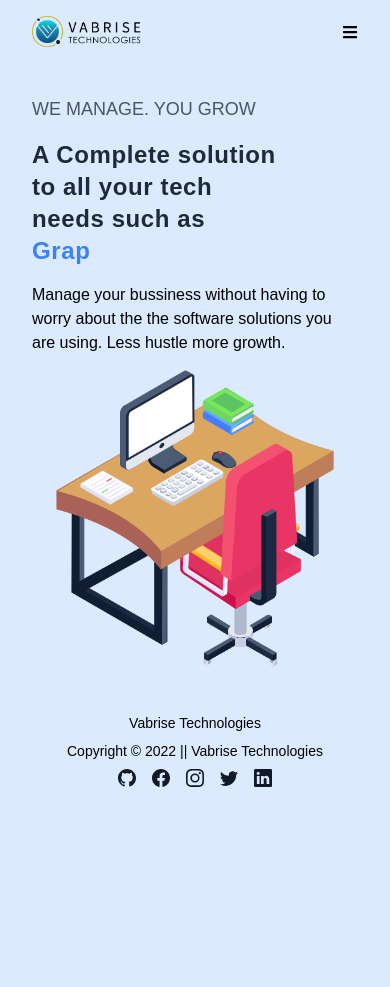
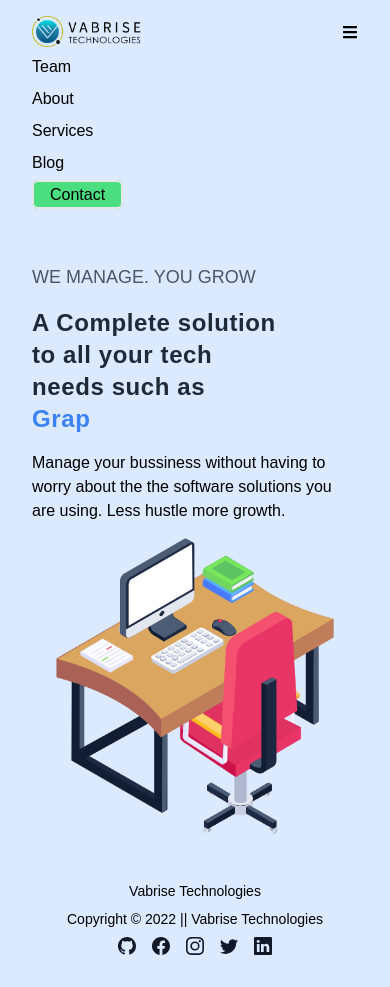
Before and after one commit to Andrew-Ochieng/Vabrise, a React (Create React App) app: page / in a window 390 px wide. Before the commit the page ends 844 px from the top, so only its background shows below. Built offline with nearby package versions, Linux system fonts and the light colour scheme; no server answers.

Commit message:
add change from npm to yarn

```diff
--- a/src/components/Navbar.js
+++ b/src/components/Navbar.js
@@ -13,19 +13,34 @@
     return (
         <div className="">
             <nav className='md:py-6 py-4'>
-                <div className="navbar md:flex  justify-between items-center " >
+                <div className="navbar justify-between items-center " >
                     <div className='flex items-center justify-between'>
                         <Link to='/' className='md:text-3xl text-2xl uppercase font-semibold '>
                             <img className="md:w-32 w-28" src={logo} alt="Logo.." />
                         </Link>
+
+                        <ul className="md:flex items-center md:text-lg font-medium hidden">
+                            <li className='md:mx-8 md:my-0 my-2'>
+                                <Link to='/about'>About</Link>
+                            </li>
+                            <li className='md:mx-8 md:my-0 my-2'>
+                                <Link to='/services'>Services</Link>
+                            </li>
+                            <li className='md:mx-8 md:my-0 my-2'>
+                                <Link to='/blog'>Blog</Link>
+                            </li>
+                            <li className='md:mx-8 md:my-0 my-2'>
+                                <Link className="border-2 bg-green-400 px-4 py-1 hover:bg-green-600 duration-500 hover:text-white rounded-md" to='/contact'>Contact</Link>
+                            </li>
+                        </ul>
+
                         <button onClick={showMenu} className="md:hidden">
                             <FaBars />
-                            {/* <i className="fa fa-times"></i> */}
                         </button>
                     </div>
 
-                    <div ref={menuRef} className="md:flex hidden ">
-                        <ul className="md:flex items-center md:text-lg font-medium">
+                    <div ref={menuRef} className="md:hidden block">
+                        <ul className="md:text-lg font-medium">
                             <li className='md:mx-8 md:my-0 my-2'>
                                 <Link to='/team'>Team</Link>
                             </li>
--- a/tailwind.config.js
+++ b/tailwind.config.js
@@ -6,5 +6,12 @@
   theme: {
     extend: {},
   },
+  variants: {
+    extend: {
+      display: ['group-focus'],
+      opacity: ['group-focus'],
+      inset: ['group-focus']
+    }
+  },
   plugins: [],
 }
```
Also changed, not shown: 2 other files (tests, documents, lock files or other folders).
